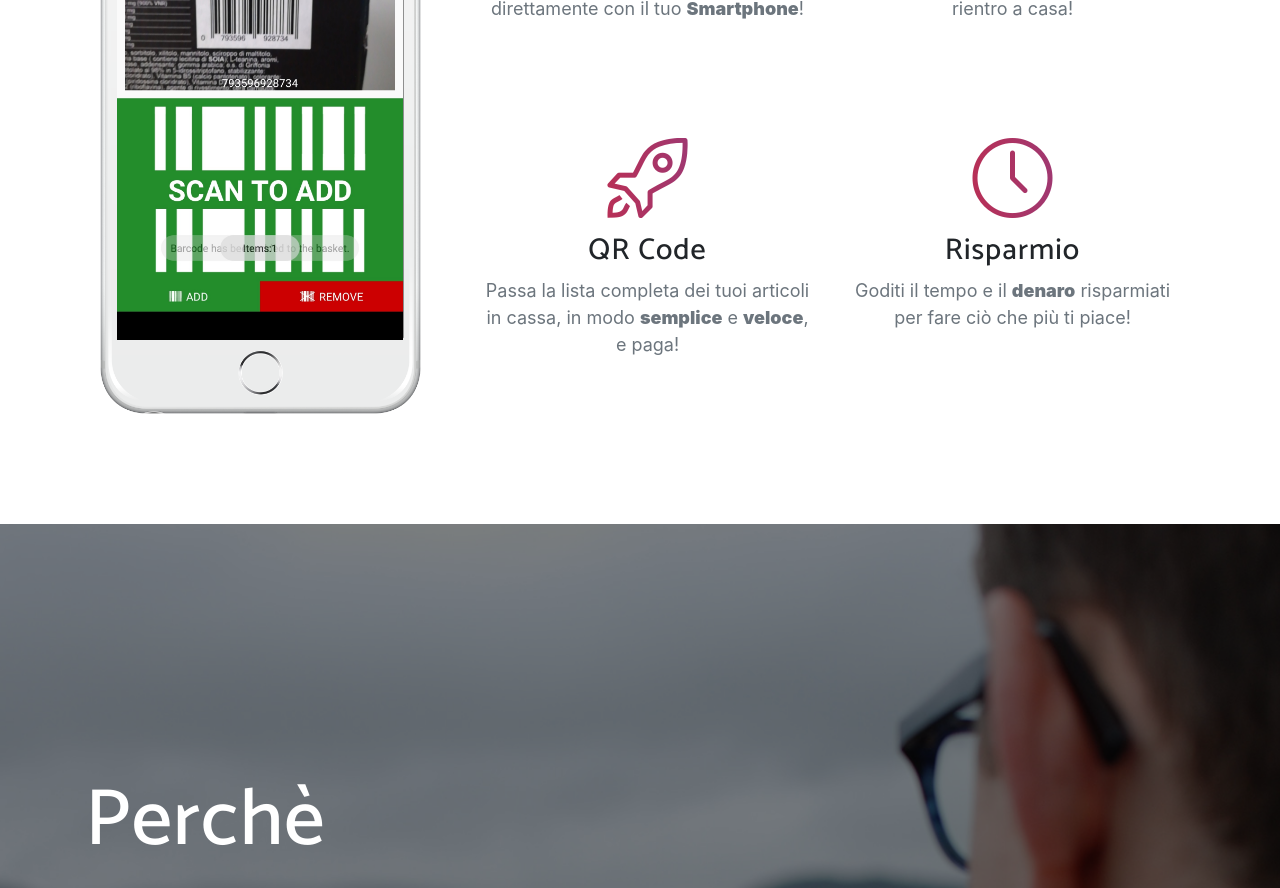
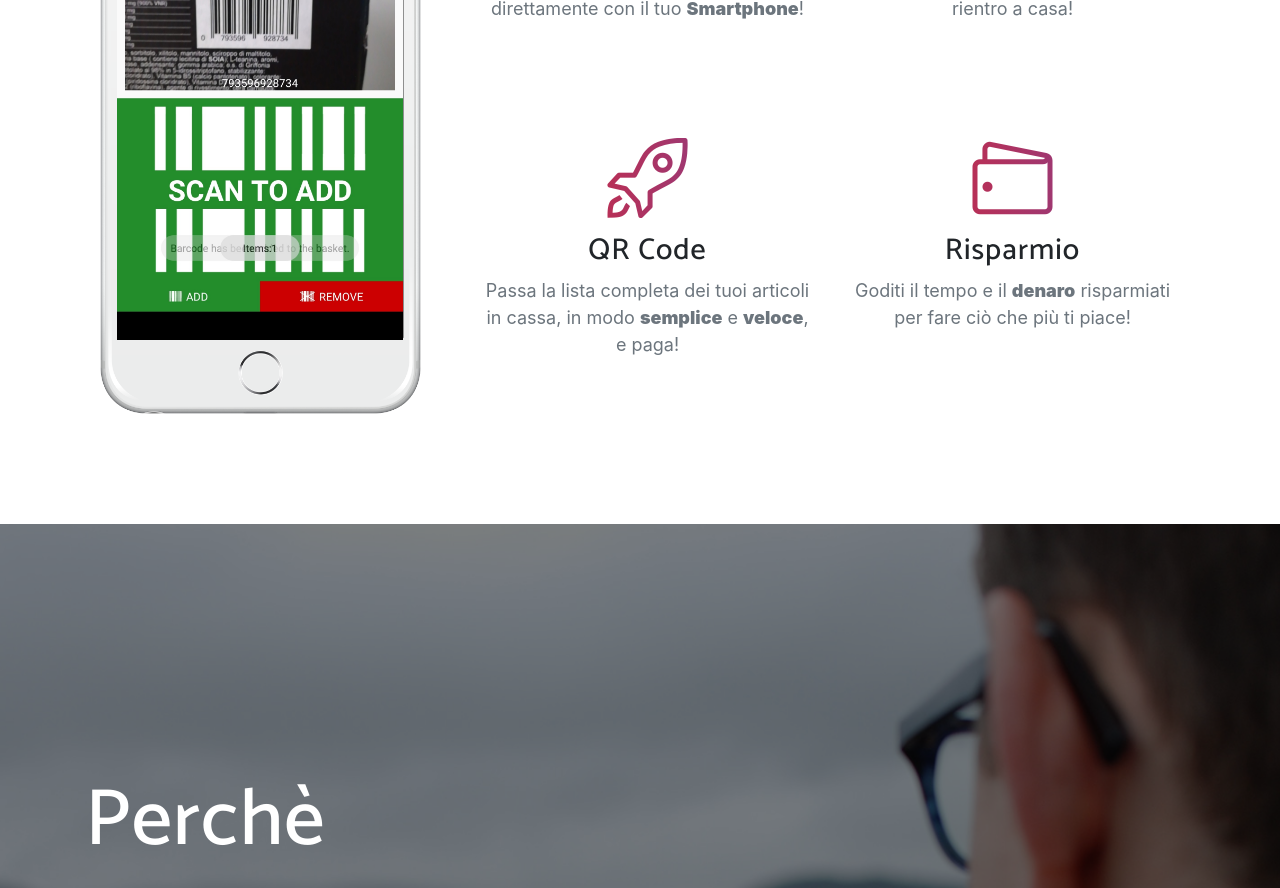
Before and after one commit to LucaLocritani/First-Landing-Page, a website with bundled scripts: page index.html in a window 1280 px wide. Shown: the part 1420-2308 px from the top of the page. Built offline with nearby package versions, Linux system fonts and the light colour scheme; a web font is replaced by a local one.

Commit message:
Update index.html

```diff
--- a/index.html
+++ b/index.html
@@ -146,7 +146,7 @@
               </div>
               <div class="col-lg-6">
                 <div class="feature-item">
-                  <i class="icon-clock text-primary"></i>
+                  <i class="icon-wallet text-primary"></i>
                   <h3>Risparmio</h3>
                   <p class="text-muted">Goditi il tempo e il <b><strong>denaro</strong></b> risparmiati per fare ciò che più ti piace!</p>
                 </div>
```
